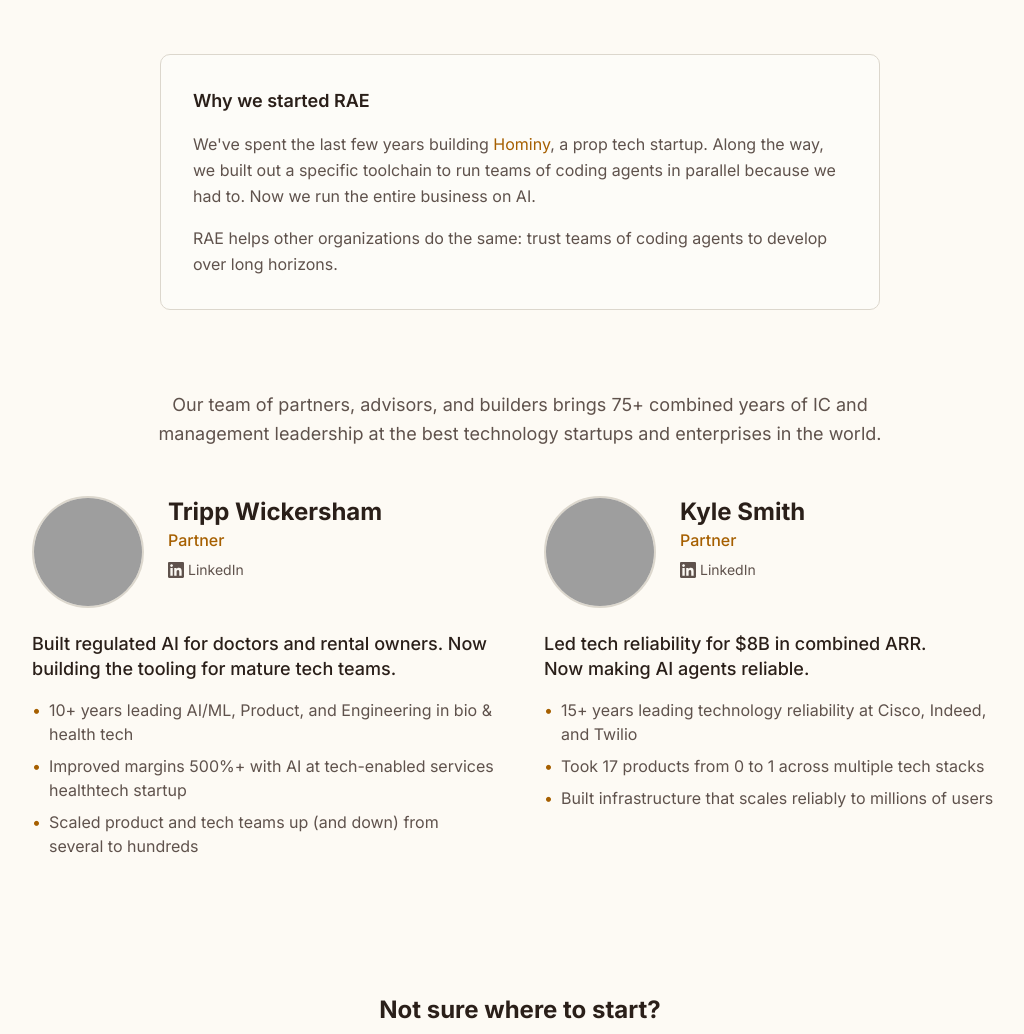
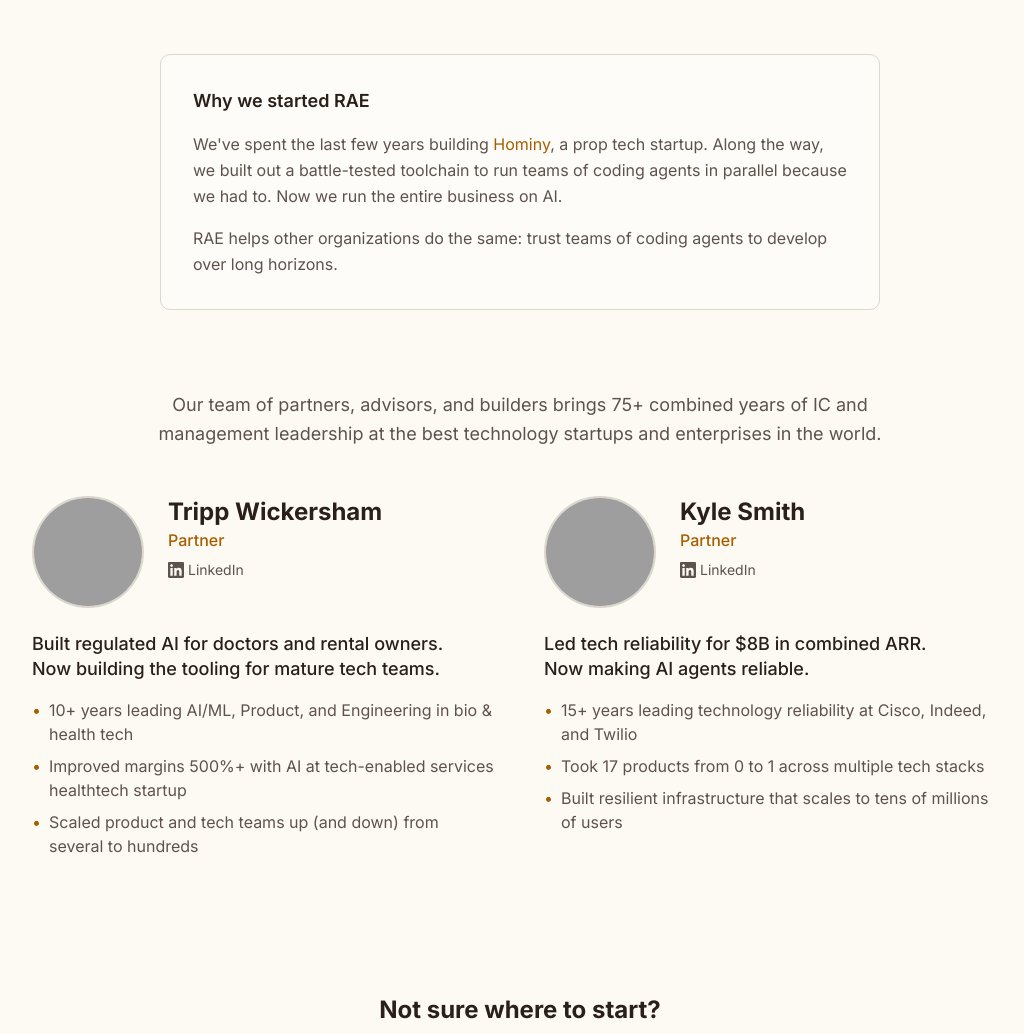
Before and after one commit to raepartners/marketing-site, an Astro site: page /team in a window 1280 px wide. Shown: the part 340-1374 px from the top of the page, without its empty margins (120-1144 px from the left). Built offline with nearby package versions, Linux system fonts and the light colour scheme; Astro itself is replaced by a stand-in of ours; grey boxes are pictures that could not be loaded.

Commit message:
Refine team page copy: battle-tested toolchain, resilient infrastructure

```diff
--- a/src/pages/team.astro
+++ b/src/pages/team.astro
@@ -8,7 +8,7 @@ const partners = [
     name: 'Tripp Wickersham',
     role: 'Partner',
     image: 'https://framerusercontent.com/images/dgmblQAhhrsijiMyw0E7WK1Q.png?scale-down-to=512',
-    headline: 'Built regulated AI for doctors and rental owners. Now building the tooling for mature tech teams.',
+    headline: 'Built regulated AI for doctors and rental owners.<br />Now building the tooling for mature tech teams.',
     bullets: [
       '10+ years leading AI/ML, Product, and Engineering in bio & health tech',
       'Improved margins 500%+ with AI at tech-enabled services healthtech startup',
@@ -24,7 +24,7 @@ const partners = [
     bullets: [
       '15+ years leading technology reliability at Cisco, Indeed, and Twilio',
       'Took 17 products from 0 to 1 across multiple tech stacks',
-      'Built infrastructure that scales reliably to millions of users',
+      'Built resilient infrastructure that scales to tens of millions of users',
     ],
     linkedin: 'https://www.linkedin.com/in/knksmith57/',
   },
@@ -55,7 +55,7 @@ const partners = [
         <h2 class="text-lg font-semibold text-foreground mb-4">Why we started RAE</h2>
         <p class="text-muted-foreground leading-relaxed mb-4">
           We've spent the last few years building <a href="https://hominy.ai" class="text-primary hover:underline">Hominy</a>,
-          a prop tech startup. Along the way, we built out a specific toolchain to run teams of coding agents in parallel because we had to.
+          a prop tech startup. Along the way, we built out a battle-tested toolchain to run teams of coding agents in parallel because we had to.
           Now we run the entire business on AI.
         </p>
         <p class="text-muted-foreground leading-relaxed">
```
